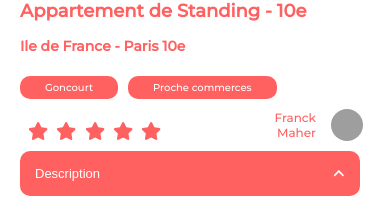
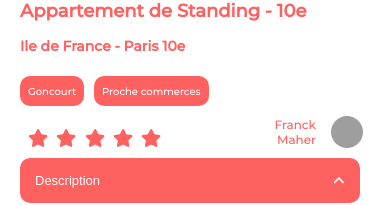
Before and after one commit to Dagzounet/Project8_Kasa, a React (Create React App) app in the folder project8kasa/: page /housing/0979876d in a window 390 px wide. Shown: the part 336-541 px from the top of the page. Built offline with nearby package versions, Linux system fonts and the light colour scheme; grey boxes are pictures that could not be loaded.

Commit message:
change taglist scss, specifically for mobile device
change taglist scss, specifically for mobile device

```diff
--- a/project8kasa/src/components/TagList/_TagList.scss
+++ b/project8kasa/src/components/TagList/_TagList.scss
@@ -8,5 +8,17 @@
         margin-right: 10px;
         border-radius: 10px;
         color: white;
+        display: flex;
+        align-content: center;
+        flex-wrap: wrap;
+        height: 20px;
     }
 }
+
+@media (max-width: 580px) {
+    .tags-container {
+        .tag {
+        padding: 5px 8px;
+        }
+    }
+}
--- a/project8kasa/src/styles/main.css
+++ b/project8kasa/src/styles/main.css
@@ -345,8 +345,17 @@ header a:hover {
   margin-right: 10px;
   border-radius: 10px;
   color: white;
+  display: flex;
+  align-content: center;
+  flex-wrap: wrap;
+  height: 20px;
 }
 
+@media (max-width: 580px) {
+  .tags-container .tag {
+    padding: 5px 8px;
+  }
+}
 .star-rating {
   width: 175px;
   margin-top: 13px;
```
Also changed, not shown: 1 other file (tests, documents, lock files or other folders).
